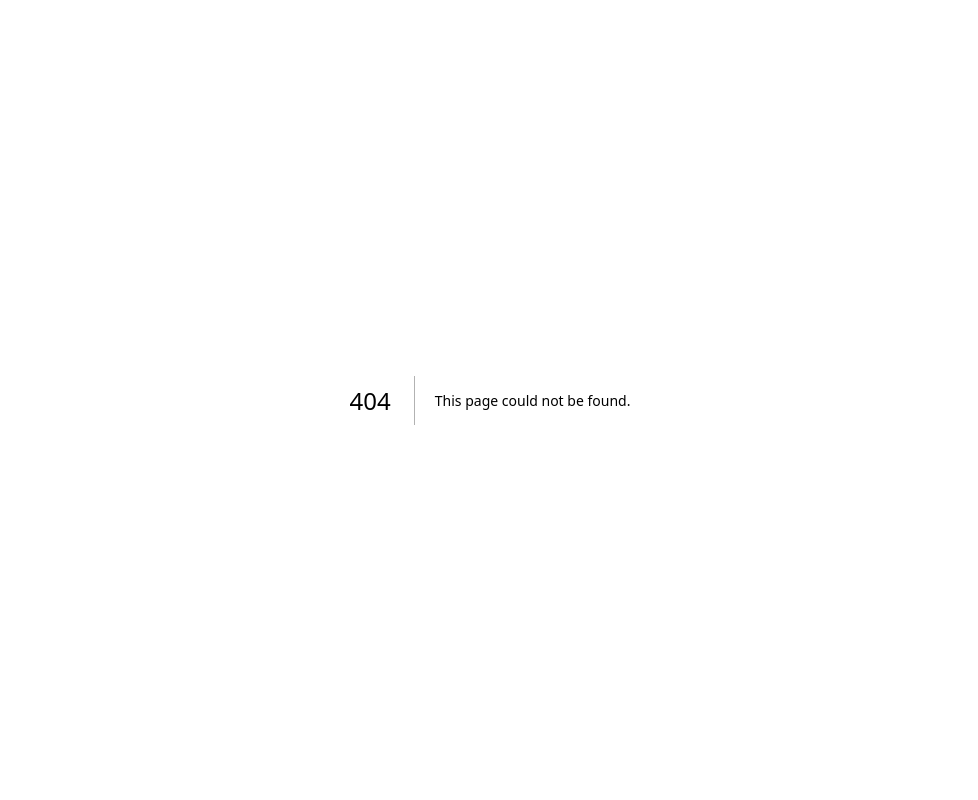
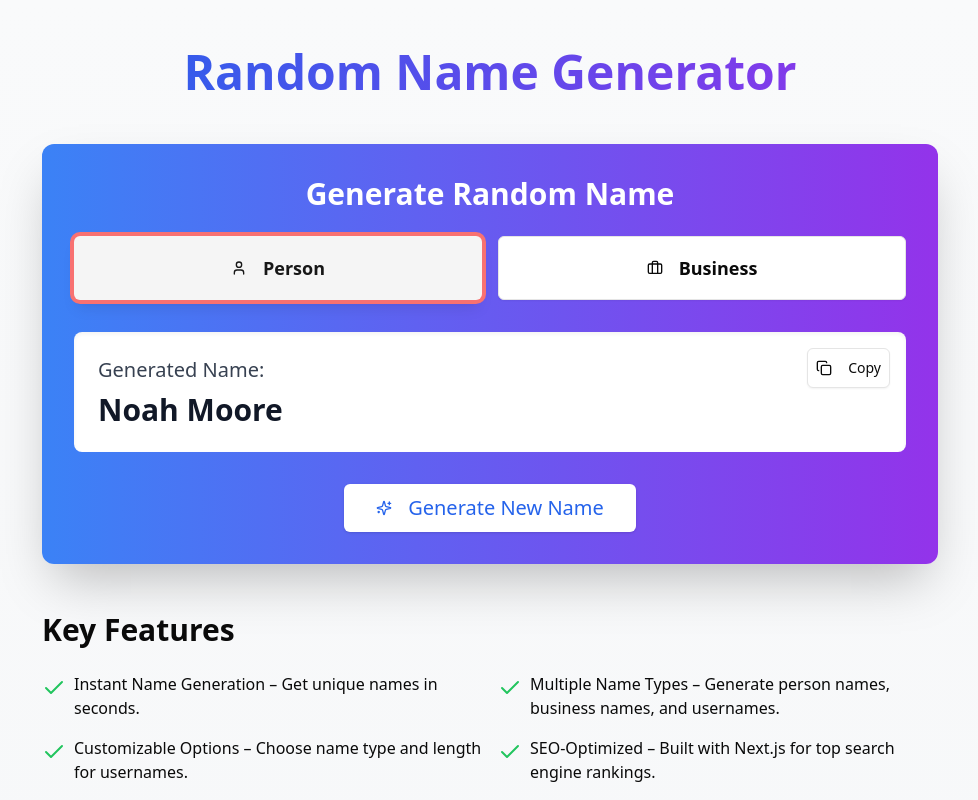
Before and after one commit to ezzcodeezzlife/randomnamesgenerator.net, a Next.js app: page /random-name-generator in a window 1280 px wide. Before the commit this address had no page. Shown: the top 800 px of the page, without its empty margins (150-1128 px from the left). Built offline with nearby package versions, Linux system fonts and the light colour scheme.

Commit message:
add /random-name-generator

```diff
--- /dev/null
+++ b/app/random-name-generator/page.jsx
@@ -0,0 +1,36 @@
+import NameGenerator from "@/components/NameGenerator"
+import Features from "@/components/Features"
+import SEOContent from "@/components/SEOContent"
+import { Toaster } from "react-hot-toast"
+
+export const metadata = {
+
+  openGraph: {
+    title: "Random Name Generator",
+    description:
+      "Generate unique and creative names for people, businesses, and usernames with our powerful Random Name Generator.",
+    url: "https://randomnamesgenerator.net/random-name-generator",
+    siteName: "Random Name Generator",
+    locale: "en_US",
+    type: "website"
+  }
+};
+
+
+export default function Home() {
+  return (
+    (<main
+      className="min-h-screen bg-gradient-to-b from-gray-50 to-gray-100 py-12 px-4 sm:px-6 lg:px-8">
+      <div className="max-w-4xl mx-auto">
+        <h1
+          className="text-4xl sm:text-5xl font-extrabold text-center mb-12 text-transparent bg-clip-text bg-gradient-to-r from-blue-600 to-purple-600">
+          Random Name Generator
+        </h1>
+        <NameGenerator />
+        <Features />
+        <SEOContent />
+      </div>
+      <Toaster position="bottom-center" />
+    </main>)
+  );
+}
```
